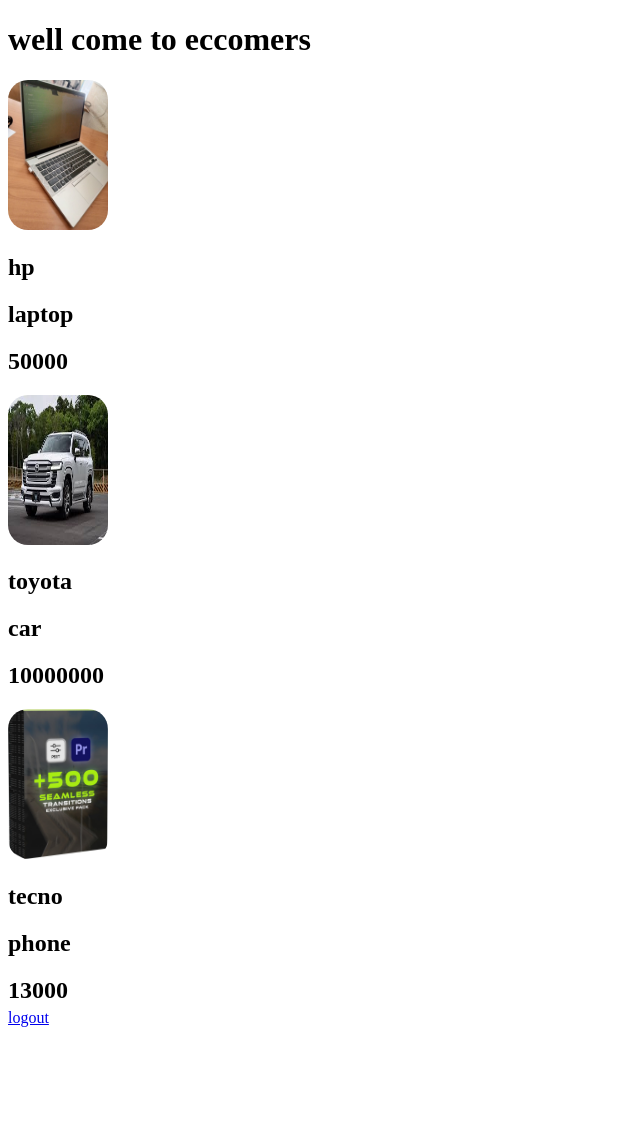
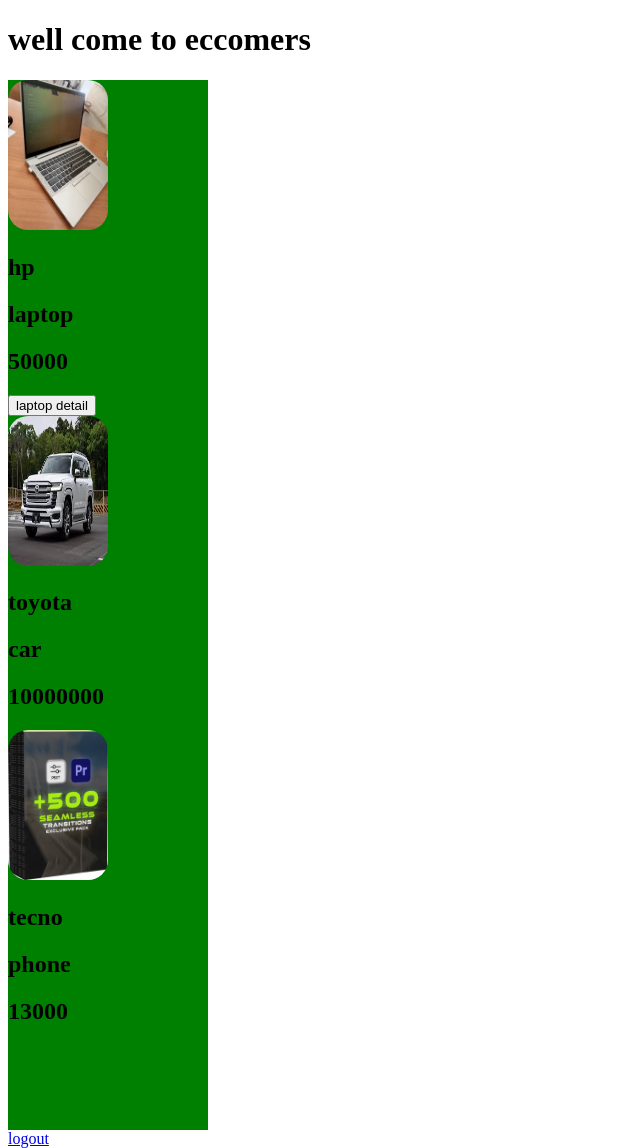
Before and after one commit to gedeno/ecommmer, a Django app: page / in a window 1280 px wide. Shown: the whole page, without its empty margins (0-640 px from the left). Before the commit the page ends 1027 px from the top, so only its background shows below. Run offline with Django 5.2, Linux system fonts and the light colour scheme; a user stored in the database is signed in; data comes from the database, SQL or seed files in the repository; both versions use the stored data as it was after the commit.

Commit message:
small editions are there

```diff
--- a/main/templates/main/home.html
+++ b/main/templates/main/home.html
@@ -4,16 +4,31 @@
     <meta charset="UTF-8">
     <meta name="viewport" content="width=device-width, initial-scale=1.0">
     <title>Document</title>
+    <style>
+        .items{
+            background:green;
+            width: 200px;
+            height: 400px;
+
+        }
+
+    </style>
 </head>
 <body>
     <div>
         <h1> well come to eccomers </h1>
         {% for alls in all_product %}
-        <div style=" background: greed; width: 120px; height: 300px;">
+        <div class="items">
         <img src="{{alls.product_image.url}}" alt="" style=" width: 100px; height: 150px; border-radius: 20px; ">
             <h2>{{alls.product_brand}}</h2>
             <h2>{{alls.product_name}}</h2>
             <h2>{{alls.product_price}}</h2>
+            {% if alls.product_name == "laptop" %}
+                <button>laptop detail</button>
+            {% endif %}
+            {% if alls.product_name == "phone" %}
+                <a href="{% url '' %}"></a>
+            {% endif %}
         {% endfor %}
         </div>
         <a href="{% url 'logout' %}">logout</a>
--- a/main/urls.py
+++ b/main/urls.py
@@ -8,5 +8,6 @@
     path('superhome/',views.superhome , name='superhome'),
     path('logout/',views.logout_view , name='logout'),
     path('superphone/<int:id>/',views.superphone , name='superphone'),
-    path('superlaptop/<int:id>/',views.superlaptop,name='superlaptop')
+    path('superlaptop/<int:id>/',views.superlaptop,name='superlaptop'),
+    path('superphones/<int:id>/',views.superphones ,name='superphones'),
 ]
--- a/main/views.py
+++ b/main/views.py
@@ -29,8 +29,14 @@
 @login_required(login_url='login/')
 def home(request):
     all_product = Normal_product.objects.all()
+    return render(request,'main/home.html',{'all_product':all_product})
+def superphones(request,id):
+    product = Phone_product.objects.get(id = id )
+    return render(request,'main/superphones.html',{'product':product})
+def superlaptops(request,id):
+    product = Laptop_product.objects.get(id = id )
+    return render(request,'main/superlaptops.html',{'product':product})
 
-    return render(request,'main/home.html',{'all_product':all_product})
 def superhome(request):
     form = Normal_product_form()
     if request.method == 'POST':
```
Also changed, not shown: main/templates/superphones.html (added, +19 -0 lines), db.sqlite3, media/photos/5334744205550621272_121.jpg (added).
